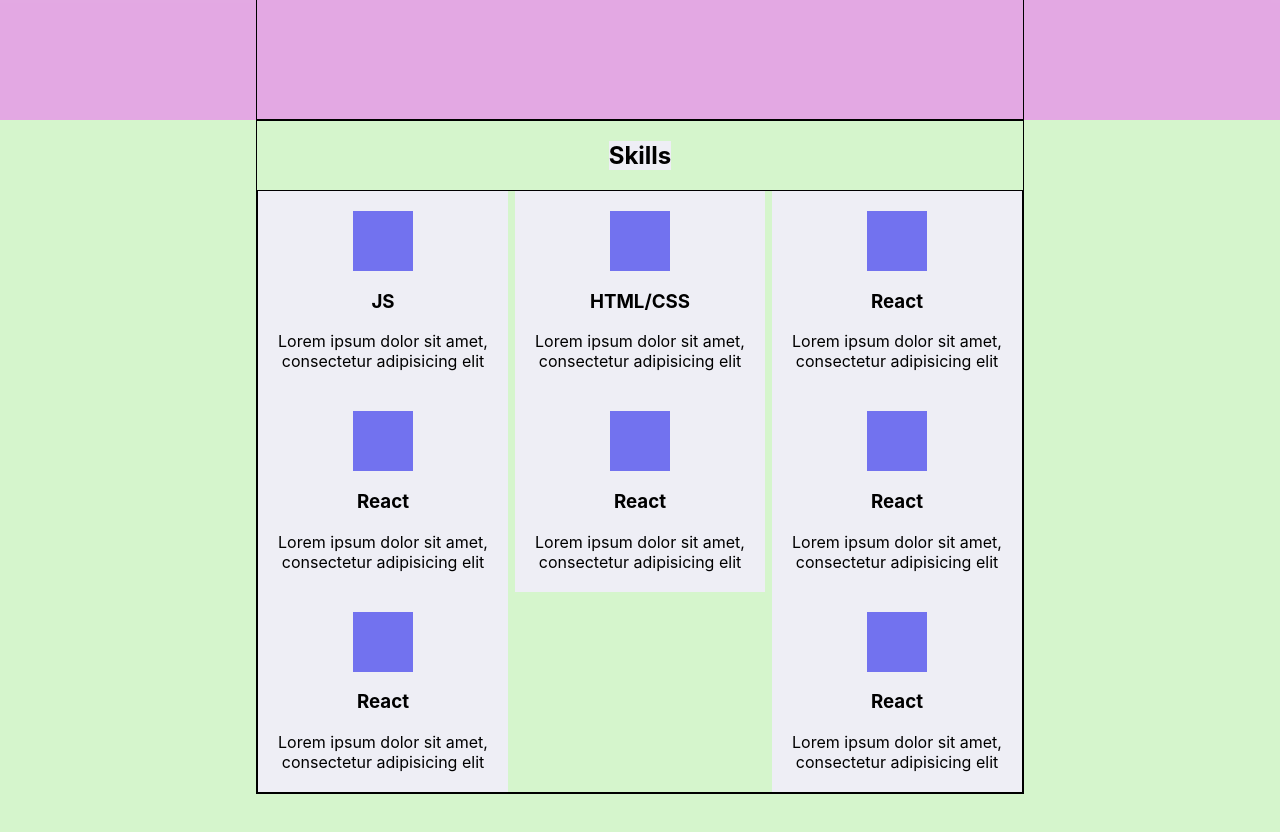
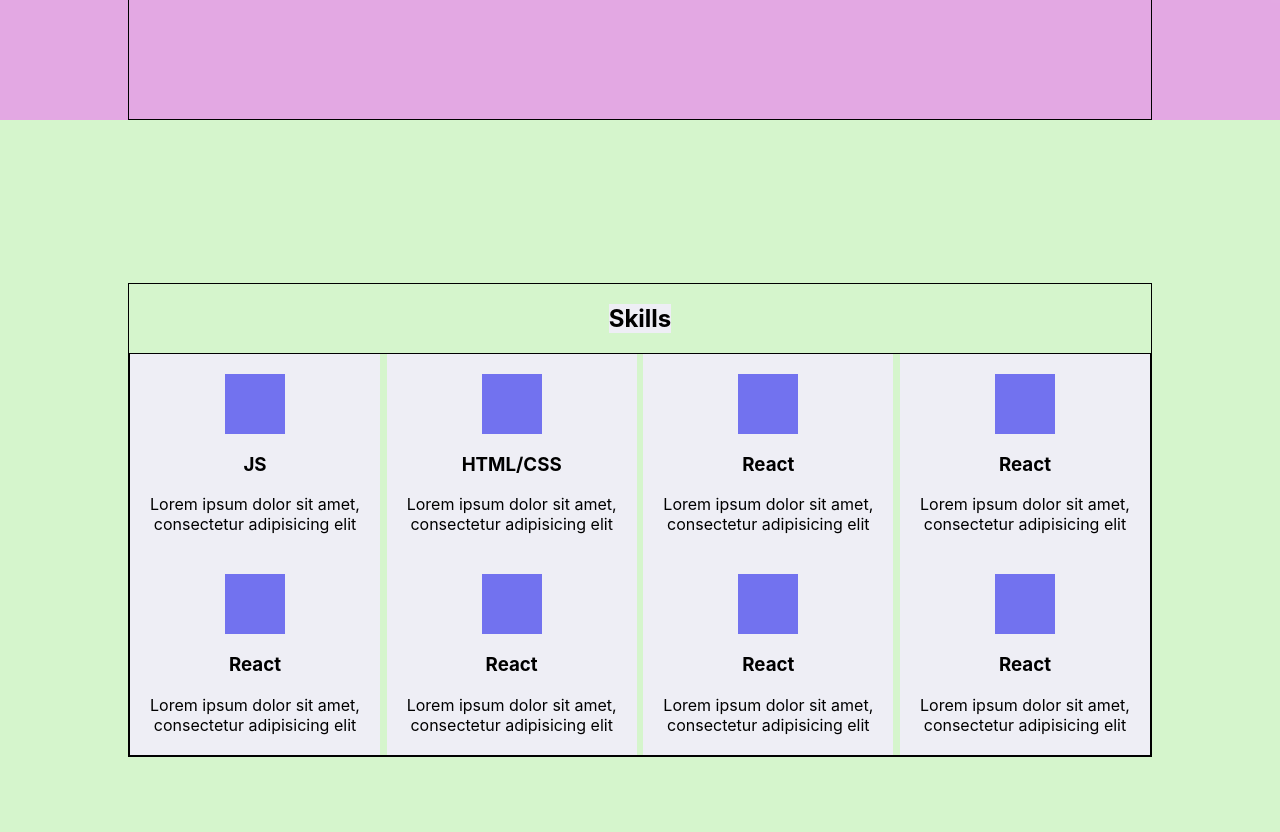
Before and after one commit to jekaplugarev/Portfolio, a React (Create React App) app: page / in a window 1280 px wide. Shown: the part 760-1592 px from the top of the page. Built offline with nearby package versions, Linux system fonts and the light colour scheme.

Commit message:
add Main, Skills blocks

```diff
--- a/src/Skills/Skills.module.css
+++ b/src/Skills/Skills.module.css
@@ -1,12 +1,14 @@
 .skillsBlock {
     min-height: 100vh;
     background-color: rgba(171, 235, 153, 0.5);
+    display: flex;
+    align-items: center;
 }
 
 .skillsContainer {
+    flex-direction: column;
     align-items: center;
     justify-content: flex-start;
-    flex-direction: column;
 }
 
 .title {
--- a/src/common/styles/Container.module.css
+++ b/src/common/styles/Container.module.css
@@ -1,7 +1,7 @@
 .container {
     border: 1px solid;
     height: 100%;
-    width: 60%;
+    width: 80%;
     margin: 0 auto;
     display: flex;
     align-items: center;
```
